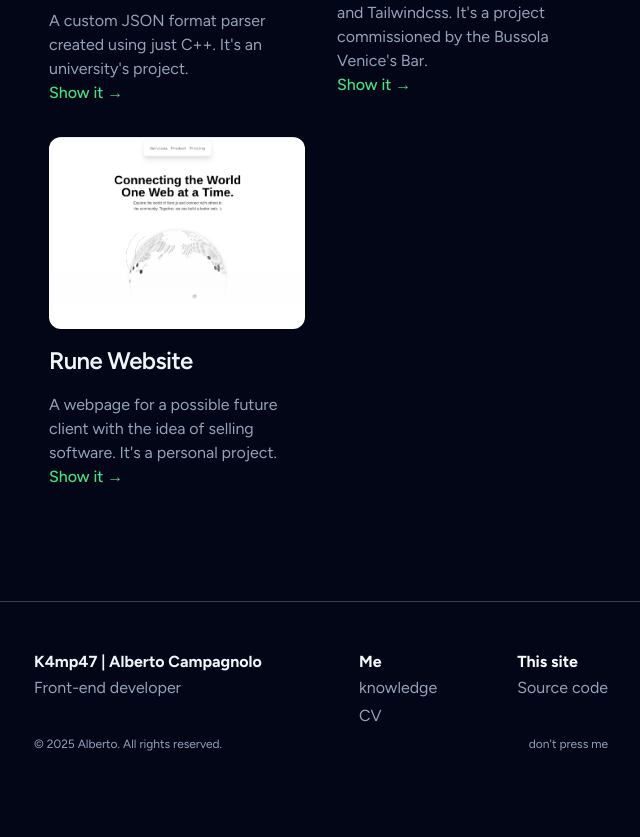
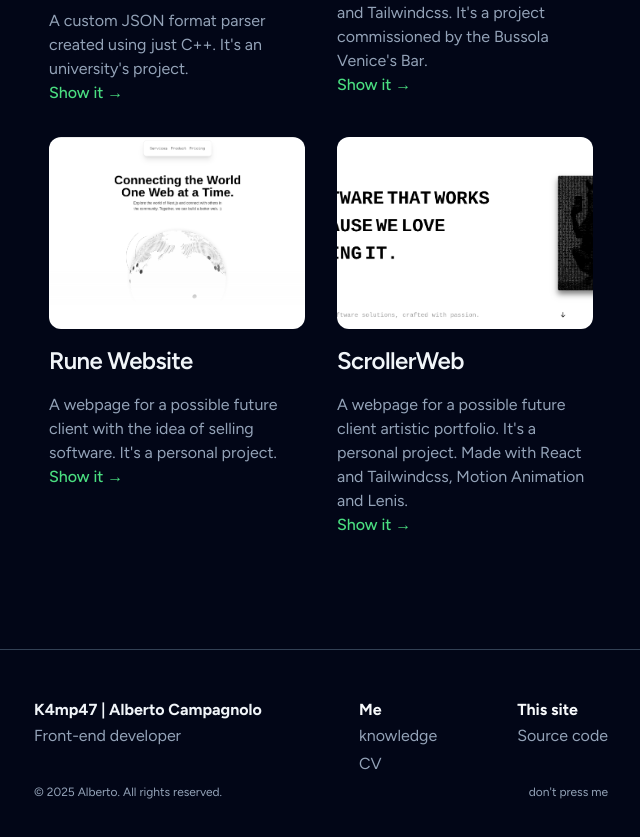
Before and after one commit to K4mp47/portfolio, a Next.js app: page / in a window 1280 px wide. Shown: the part 3621-4458 px from the top of the page, without its empty margins (319-959 px from the left). Before the commit the page ends 4428 px from the top, so only its background shows below. Built offline with nearby package versions, Linux system fonts and the light colour scheme; no server answers.

Commit message:
added project scroller

```diff
--- a/src/app/components/Works/works.tsx
+++ b/src/app/components/Works/works.tsx
@@ -53,6 +53,12 @@ const Works = () => {
           link="https://rune-agency.netlify.app"
           image="/image4.png"
         />
+        <CardWithForm
+          title="ScrollerWeb"
+          description="A webpage for a possible future client artistic portfolio. It&apos;s a personal project. Made with React and Tailwindcss, Motion Animation and Lenis."
+          link="https://scrollerweb.netlify.app"
+          image="/image5.png"
+        />
       </div>
     </div>
   );
```
Also changed, not shown: public/image5.png (added).
